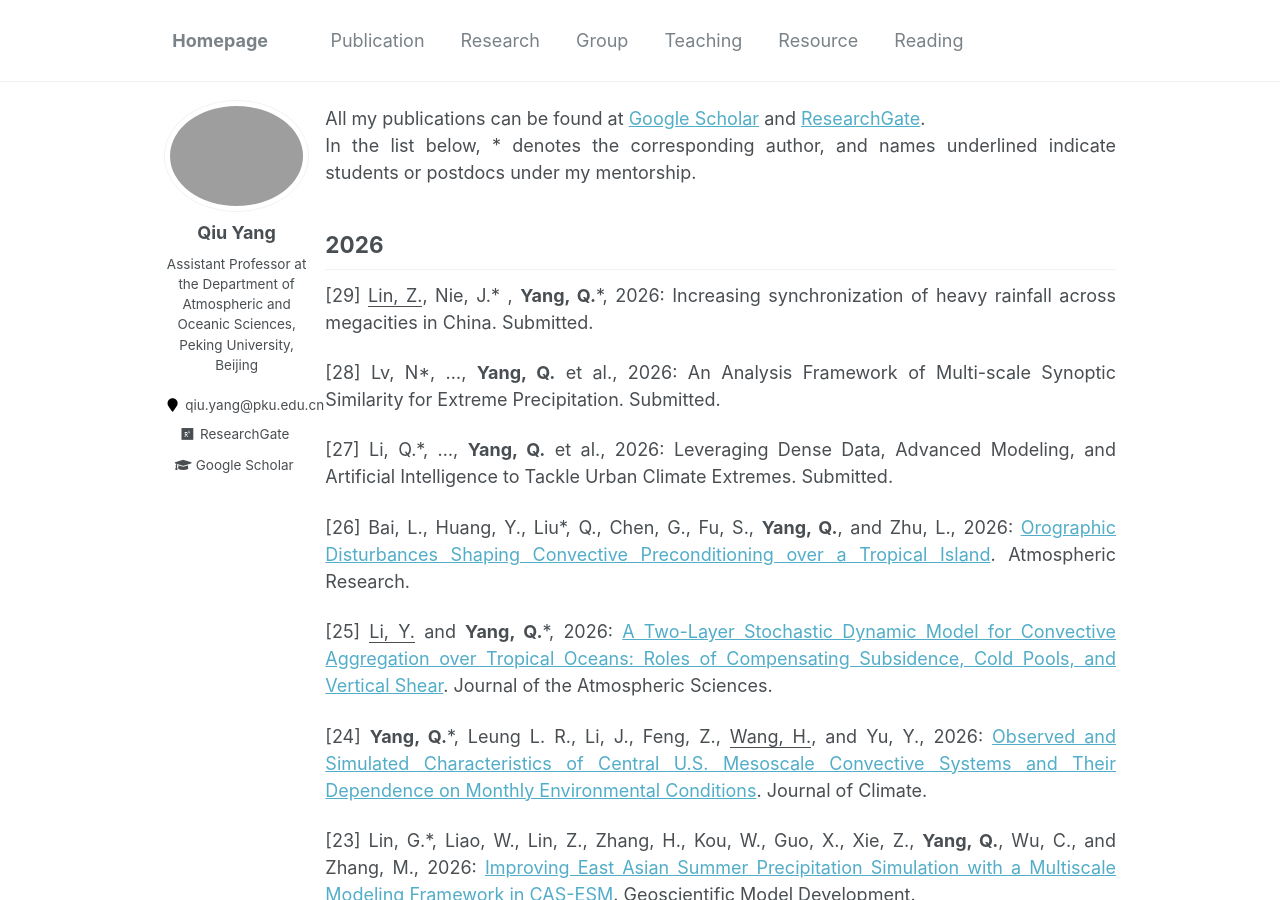
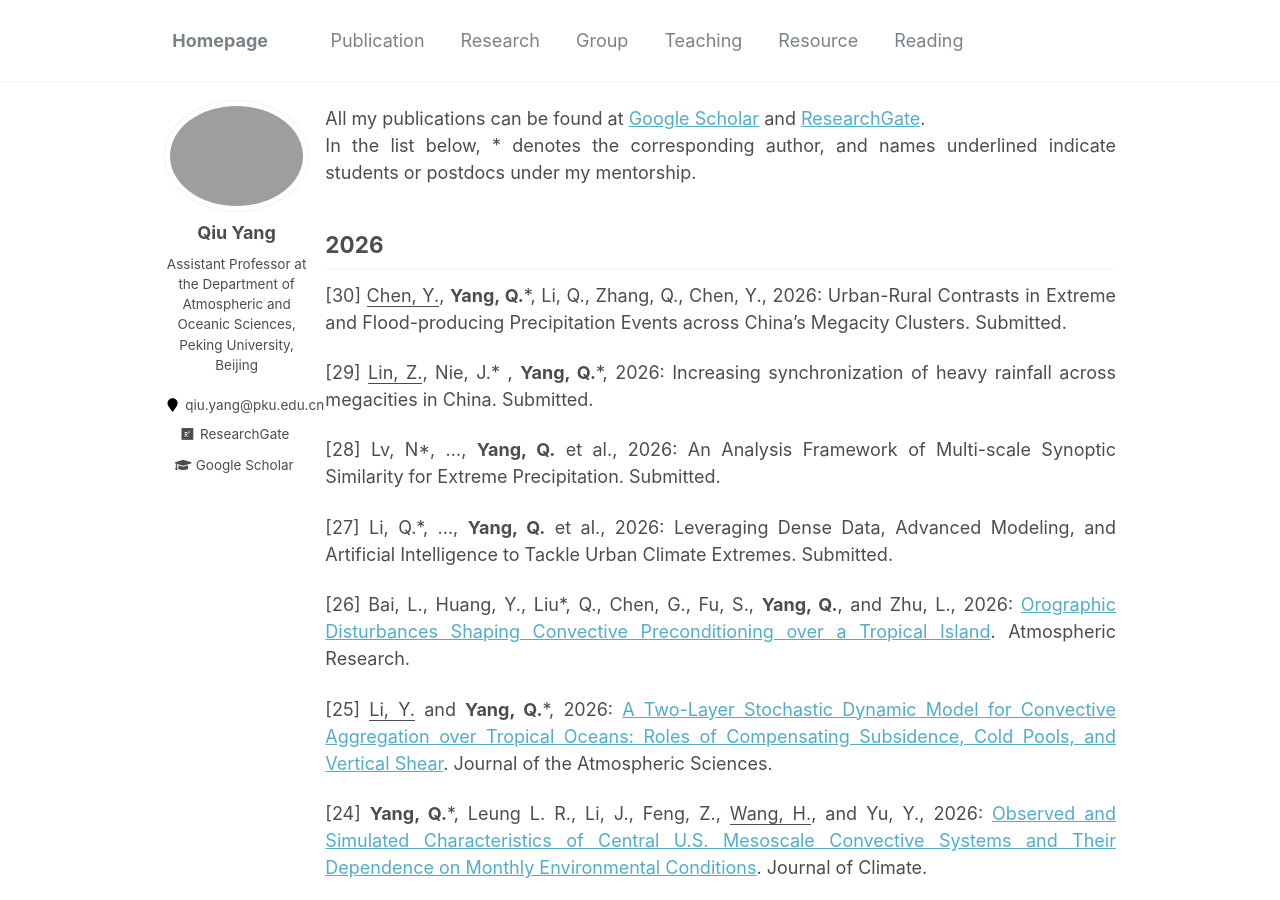
Before and after one commit to qiuyang50/qiuyang50.github.io, a Jekyll site: the page built from _pages/publication.md, in a window 1280 px wide and 900 px high. Built offline with Jekyll 4.4.1, drawn with Linux system fonts in a browser that asks for light colours.

Commit message:
Update publication.md

```diff
--- a/_pages/publication.md
+++ b/_pages/publication.md
@@ -9,6 +9,8 @@ In the list below, * denotes the corresponding author, and names underlined indi
 
 2026
 -
+[30] <ins>Chen, Y.</ins>, **Yang, Q.**\*, Li, Q., Zhang, Q., Chen, Y., 2026: Urban-Rural Contrasts in Extreme and Flood-producing Precipitation Events across China's Megacity Clusters. Submitted.
+
 [29] <ins>Lin, Z.</ins>, Nie, J.* , **Yang, Q.**\*, 2026: Increasing synchronization of heavy rainfall across megacities in China. Submitted.
 
 [28] Lv, N*, ..., **Yang, Q.** et al., 2026: An Analysis Framework of Multi-scale Synoptic Similarity for Extreme Precipitation. Submitted.
```
